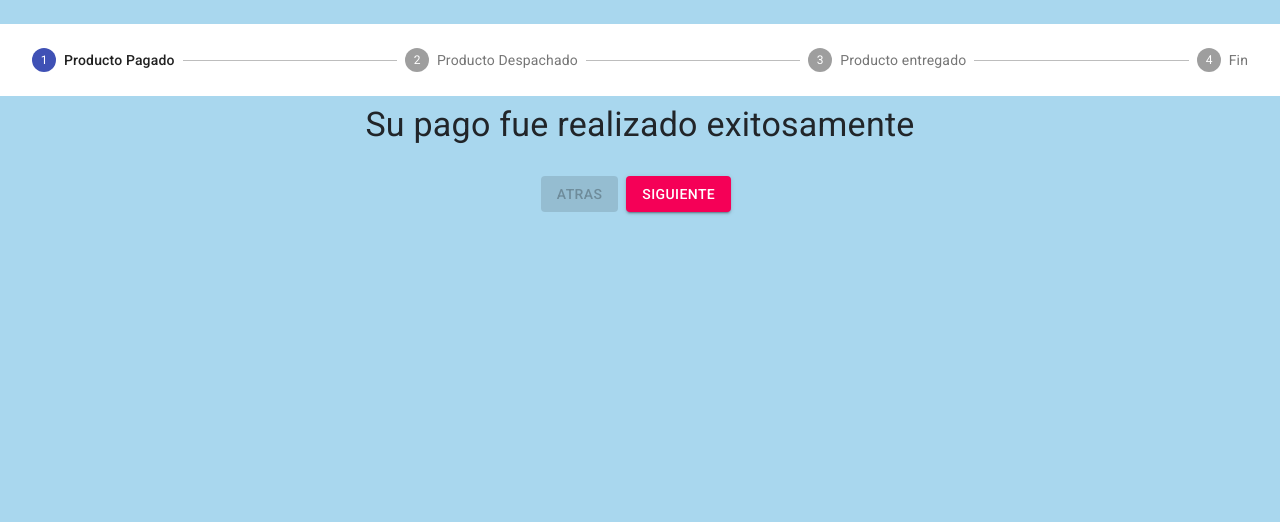
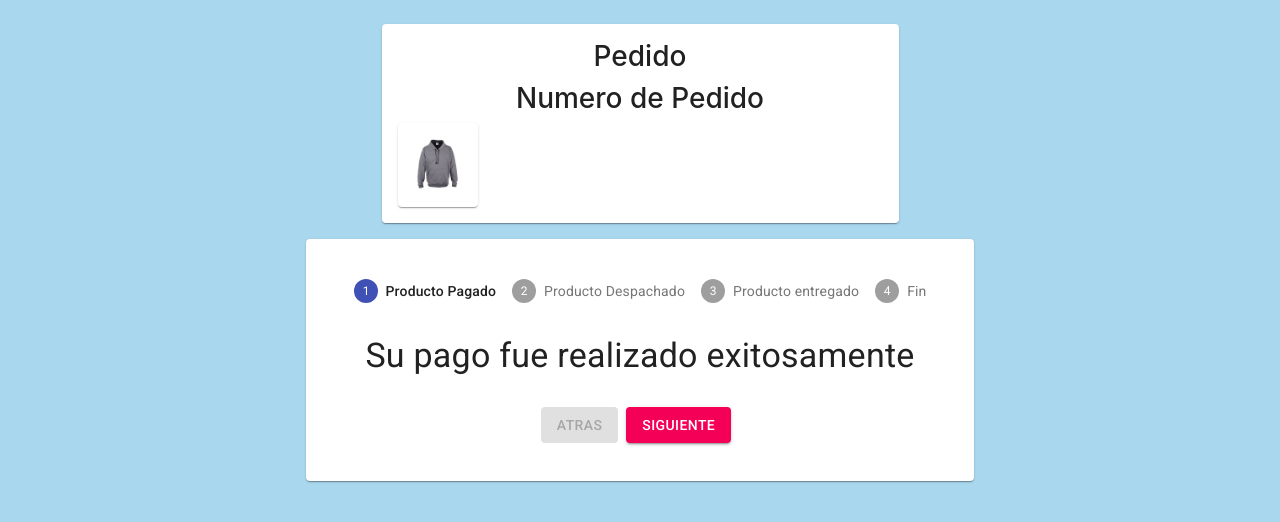
Before and after one commit to AlphaIETI/salesbox, a React (Create React App) app: page /EstadoPedido in a window 1280 px wide. Shown: the top 522 px of the page. Built offline with nearby package versions, Linux system fonts and the light colour scheme.

Commit message:
Numero pedido

```diff
--- a/src/components/estadoPedido/EstadoPedido.js
+++ b/src/components/estadoPedido/EstadoPedido.js
@@ -7,10 +7,15 @@ import Button from '@material-ui/core/Button';
 import Typography from '@material-ui/core/Typography';
 import {blue} from "@material-ui/core/colors";
 import {colors} from "@material-ui/core";
+import Grid from '@material-ui/core/Grid';
+import Paper from '@material-ui/core/Paper';
+import saco from "../../img/saco.jpg";
+import "./estadoPedido.css";
 
 const useStyles = makeStyles((theme) => ({
     root: {
         width: '100%',
+        flexGrow: 1,
     },
     button: {
         marginRight: theme.spacing(1),
@@ -18,6 +23,11 @@ const useStyles = makeStyles((theme) => ({
     instructions: {
         marginTop: theme.spacing(1),
         marginBottom: theme.spacing(1),
+    },
+    paper: {
+        padding: theme.spacing(2),
+        textAlign: 'center',
+        //color: theme.palette.text.secondary,
     },
 }));
 
@@ -65,12 +75,25 @@ export default function HorizontalLinearStepper() {
     };
 
     return (
+        <Grid direction={"column"} justify={"center"} alignItems={"center"} container spacing={2}>
+            <Grid item xs={12}>
+                <Paper className={classes.paper}>
+                    <h3> Pedido</h3>
+                    <h3> Numero de Pedido </h3>
+                    <Grid justify={"center"} alignItems={"center"} item xs={2}>
+                        <Paper className={classes.paper}>
+                            <img src={saco} className="ima-dino"/>
+                        </Paper>
+                    </Grid>
+                </Paper>
+            </Grid>
+            <Grid item xs={12}>
+                <Paper className={classes.paper}>
                     <div className={classes.root}>
                         <Stepper activeStep={activeStep}>
                             {steps.map((label, index) => {
                                 const stepProps = {};
                                 const labelProps = {};
-
 
                                 return (
                                     <Step key={label} {...stepProps}>
@@ -116,5 +139,8 @@ export default function HorizontalLinearStepper() {
                             )}
                         </div>
                     </div>
+                </Paper>
+            </Grid>
+        </Grid>
     );
 }
--- a/src/components/estadoPedido/estadoPedido.css
+++ b/src/components/estadoPedido/estadoPedido.css
@@ -14,6 +14,13 @@
     flex-direction: column;
     align-items: center;
     padding: 20px;
+
+}
+
+.ImagePedido{
+    width: 20%;
+    height: 82%;
+    padding: 1em;
 
 }
 
--- a/src/components/perfil/Perfil.js
+++ b/src/components/perfil/Perfil.js
@@ -9,6 +9,8 @@ import Accordion from '@material-ui/core/Accordion';
 import AccordionSummary from '@material-ui/core/AccordionSummary';
 import AccordionDetails from '@material-ui/core/AccordionDetails';
 import { Container } from 'react-layout-components';
+import Paper from "@material-ui/core/Paper";
+import Grid from "@material-ui/core/Grid";
 
 export default function Perfil (){
 
@@ -42,8 +44,8 @@ export default function Perfil (){
 			height: theme.spacing(5),
 		},
 		large: {
-			width: theme.spacing(15),
-			height: theme.spacing(15),
+			width: theme.spacing(14),
+			height: theme.spacing(14),
 		},
 	}));
 	const classess = useStyless();
@@ -59,12 +61,16 @@ export default function Perfil (){
 	};
 	return (
 			<Accordion >
+				<Grid direction={"column"} justify={"center"} alignItems={"center"} container spacing={2}>
 				<AccordionDetails  className="imagenacordion">
-
-					<Typography >
+					<Typography align={"center"} >
 						<h3> Nombre: </h3>
 						<h3> Sergio A Nuñez M </h3>
-						<Avatar className={classess.large}></Avatar>
+						<br/>
+						<Grid direction={"column"} justify={"center"} alignItems={"center"} container spacing={2}>
+							<Avatar className={classess.large}></Avatar>
+						</Grid>
+						<br/>
 						<h3> Correo: </h3>
 						<h3 > c.hecho.28@hotmail.com </h3>
 						<h3> Puntos: </h3>
@@ -75,8 +81,8 @@ export default function Perfil (){
 						<h3> Dirección: </h3>
 						<h3> Cra 36A # 63C - 70 </h3>
 					</Typography>
-
 				</AccordionDetails>
+				</Grid>
 			</Accordion>
 	);
 }
```
Lines whose indentation alone changed are shown as unchanged.
